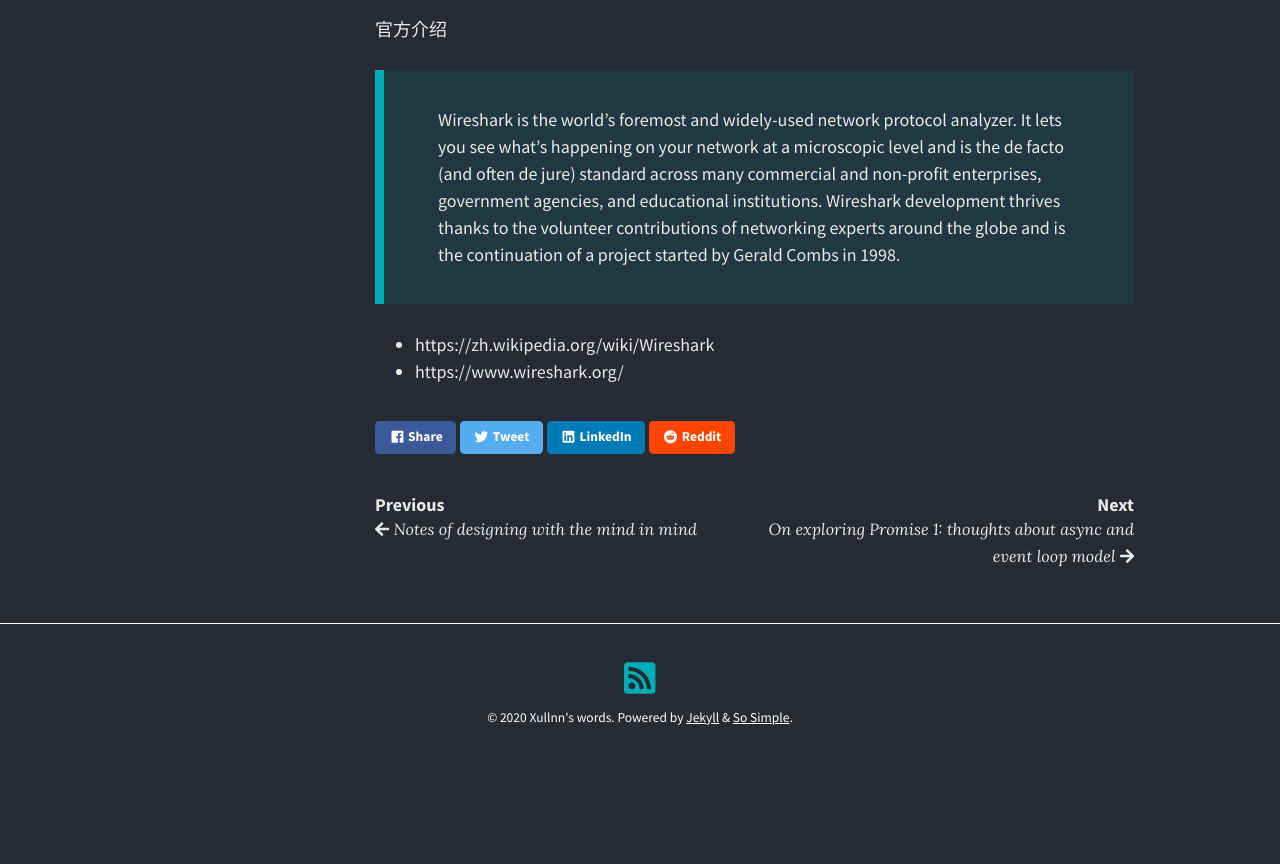
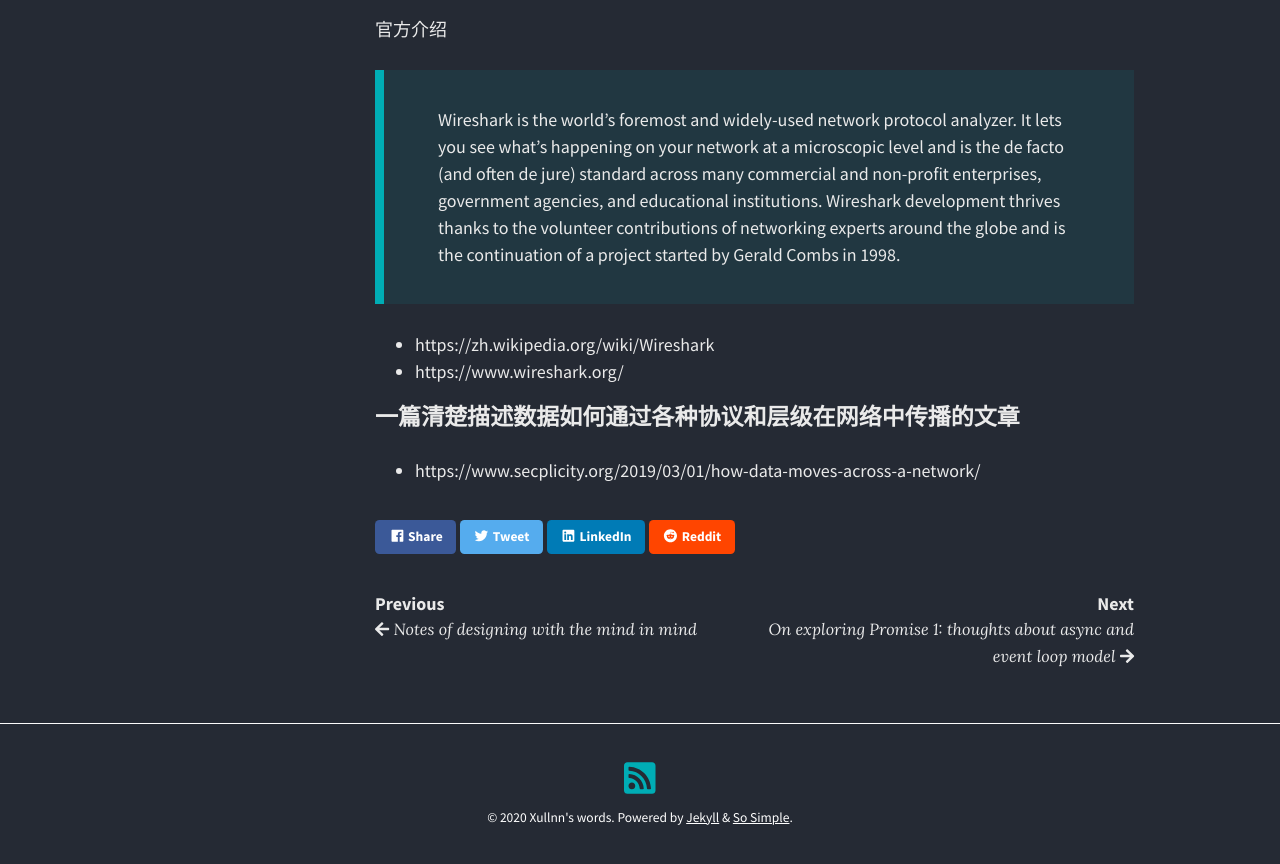
Before and after one commit to gitCavendish/gitCavendish.github.io, a Jekyll site: the page built from _posts/2020-1-4-widgets-of-2020.md, in a window 1280 px wide and 900 px high, scrolled down 8320 px. Shown: the top 864 px of the window. Built offline with Jekyll 4.4.1, drawn with Linux system fonts in a browser that asks for light colours; nearby versions of some CDN libraries; before the commit the page ends 9120 px from its top, so only the background shows below that.

Commit message:
updated blog

```diff
--- a/_posts/2020-1-4-widgets-of-2020.md
+++ b/_posts/2020-1-4-widgets-of-2020.md
@@ -266,3 +266,7 @@
 
 - https://zh.wikipedia.org/wiki/Wireshark
 - https://www.wireshark.org/
+
+### 一篇清楚描述数据如何通过各种协议和层级在网络中传播的文章
+
+- https://www.secplicity.org/2019/03/01/how-data-moves-across-a-network/
```
